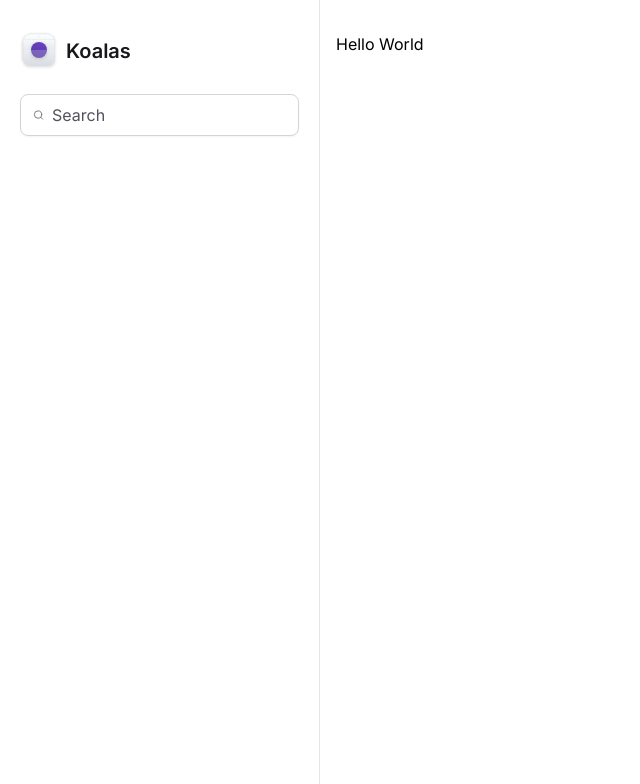
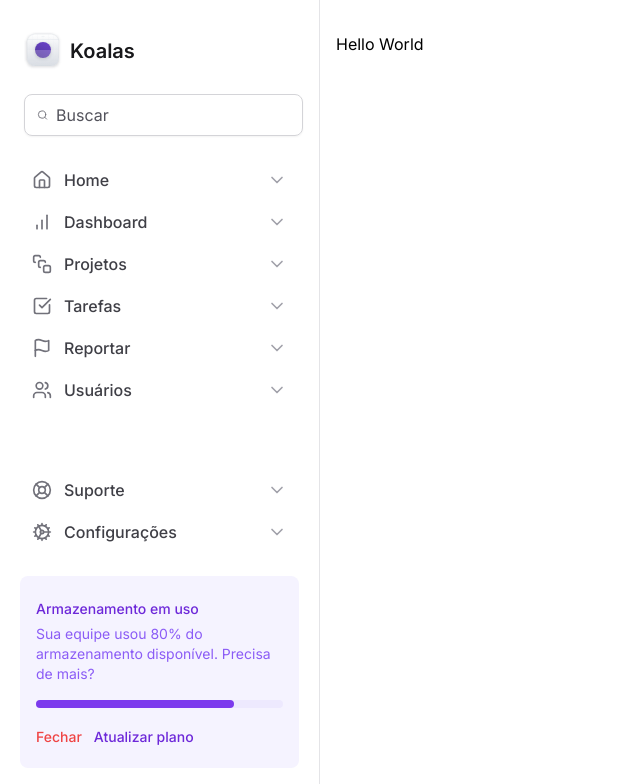
Before and after one commit to EnzoMoita/koalas, a Next.js app: page / in a window 1280 px wide. Shown: the top 784 px of the page, without its empty margins (0-640 px from the left). Built offline with nearby package versions, Linux system fonts and the light colour scheme.

Commit message:
FinishSideBar

```diff
--- /dev/null
+++ b/src/components/Sidebar/NavItem.tsx
@@ -0,0 +1,22 @@
+import { ChevronDown } from 'lucide-react'
+import { ElementType } from 'react'
+
+export interface NavItemProps {
+  title: string
+  icon: ElementType
+}
+
+export function NavItem({ title, icon: Icon }: NavItemProps) {
+  return (
+    <a
+      href=""
+      className="group flex items-center gap-3 rounded px-3 py-2 hover:bg-violet-50"
+    >
+      <Icon className="h-5 w-5 text-zinc-500" />
+      <span className="font-medium text-zinc-700 group-hover:text-violet-500">
+        {title}
+      </span>
+      <ChevronDown className="ml-auto h-5 w-5 text-zinc-400 group-hover:text-violet-300" />
+    </a>
+  )
+}
--- /dev/null
+++ b/src/components/Sidebar/UsedSpaceWidget.tsx
@@ -0,0 +1,33 @@
+export function UsedSpaceWidget() {
+    return (
+      <div className="flex flex-col gap-4 rounded-lg bg-violet-50 px-4 py-5">
+        <div className="space-y-1">
+          <span className="text-sm/5 font-medium text-violet-700">
+            Armazenamento em uso
+          </span>
+          <p className="text-sm/5 text-violet-500">
+          Sua equipe usou 80% do armazenamento disponível. Precisa de mais?
+          </p>
+        </div>
+
+        <div className="h-2 rounded-full bg-violet-100">
+          <div className="h-2 w-4/5 rounded-full bg-violet-600" />
+        </div>
+
+        <div className="space-x-3">
+          <button
+            type="button"
+            className="text-sm font-medium text-red-500 hover:text-violet-700"
+          >
+            Fechar
+          </button>
+          <button
+            type="button"
+            className="text-sm font-medium text-violet-700 hover:text-violet-900"
+          >
+            Atualizar plano
+          </button>
+        </div>
+      </div>
+    )
+  }
--- a/src/components/Sidebar/index.tsx
+++ b/src/components/Sidebar/index.tsx
@@ -1,17 +1,47 @@
 import { Logo } from '@/components/Sidebar/logo'
-import { Search } from 'lucide-react'
+import {
+  Search,
+  BarChart,
+  CheckSquare,
+  Flag,
+  Home,
+  SquareStack,
+  Users,
+  LifeBuoy,
+  Cog,
+} from 'lucide-react'
+import { NavItem } from './NavItem'
+import { UsedSpaceWidget } from './UsedSpaceWidget'
 
 export function Sidebar() {
   return (
-    <aside className="space-y-6 border-r border-zinc-200 px-5 py-8">
+    <aside className="flex flex-col gap-6 border-r border-zinc-200 px-5 py-8">
       <Logo />
 
-      <div className="flex w-full items-center gap-2 rounded-lg border border-zinc-300 px-3 py-2 shadow-sm">
+      <div className="flex mx-1 w-full items-center gap-2 rounded-lg border border-zinc-300 px-3 py-2 shadow-sm">
         <Search className="h-5 w-5 text-zinc-500" />
         <input
           className="flex-1 border-0 bg-transparent p-0 text-zinc-900 placeholder-zinc-600"
-          placeholder="Search"
+          placeholder="Buscar"
         />
+      </div>
+
+      <nav className="space-y-0.5">
+        <NavItem title="Home" icon={Home} />
+        <NavItem title="Dashboard" icon={BarChart} />
+        <NavItem title="Projetos" icon={SquareStack} />
+        <NavItem title="Tarefas" icon={CheckSquare} />
+        <NavItem title="Reportar" icon={Flag} />
+        <NavItem title="Usuários" icon={Users} />
+      </nav>
+
+      <div className="mt-auto flex flex-col gap-6">
+        <nav className="space-y-0.5">
+          <NavItem title="Suporte" icon={LifeBuoy} />
+          <NavItem title="Configurações" icon={Cog} />
+        </nav>
+
+        <UsedSpaceWidget />
       </div>
     </aside>
   )
--- a/src/components/Sidebar/logo.tsx
+++ b/src/components/Sidebar/logo.tsx
@@ -1,6 +1,6 @@
 export function Logo() {
     return (
-      <strong className="flex items-center gap-2 text-xl font-semibold text-zinc-900">
+      <strong className="flex mx-1 items-center gap-2 text-xl font-semibold text-zinc-900">
         <svg
           width={38}
           height={38}
```
